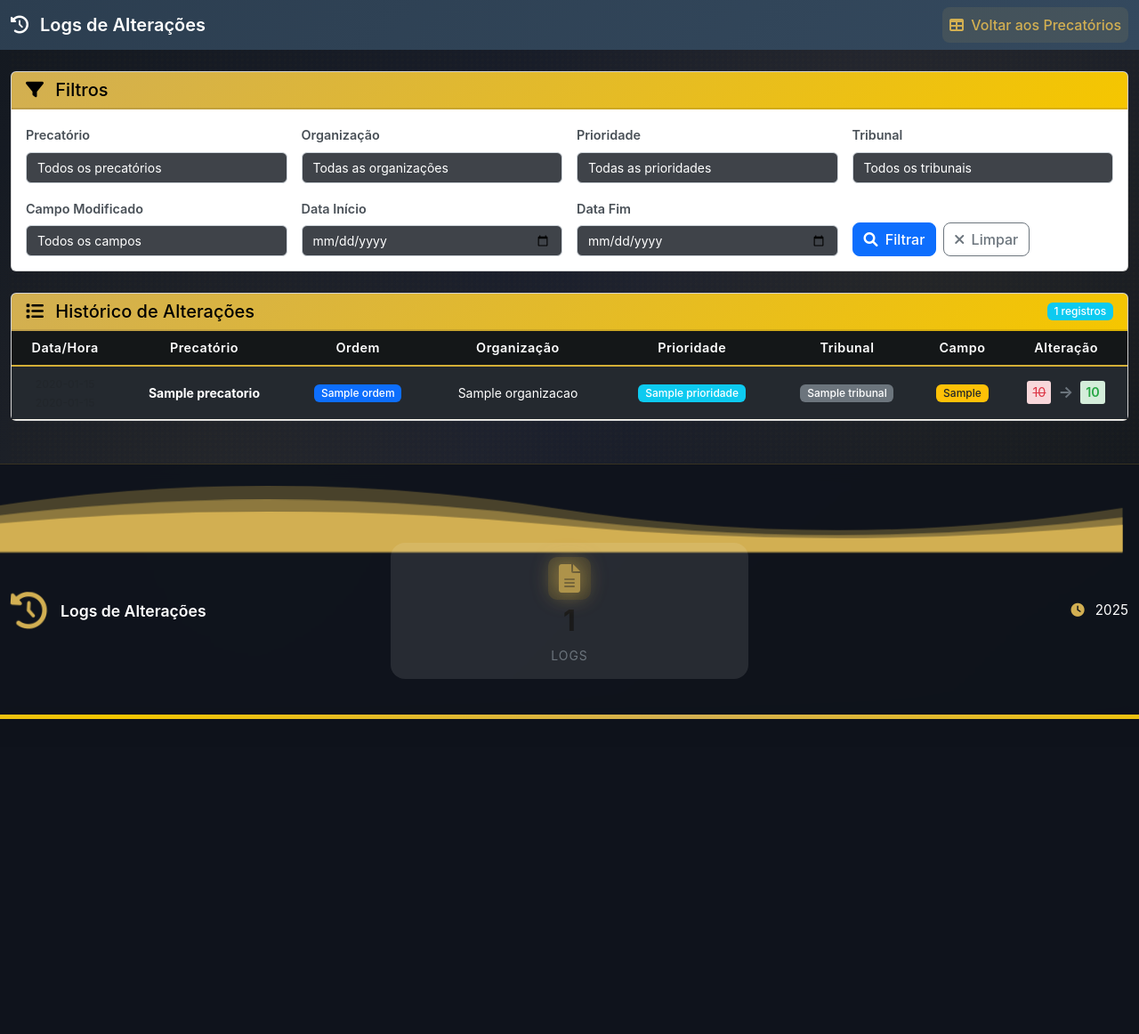
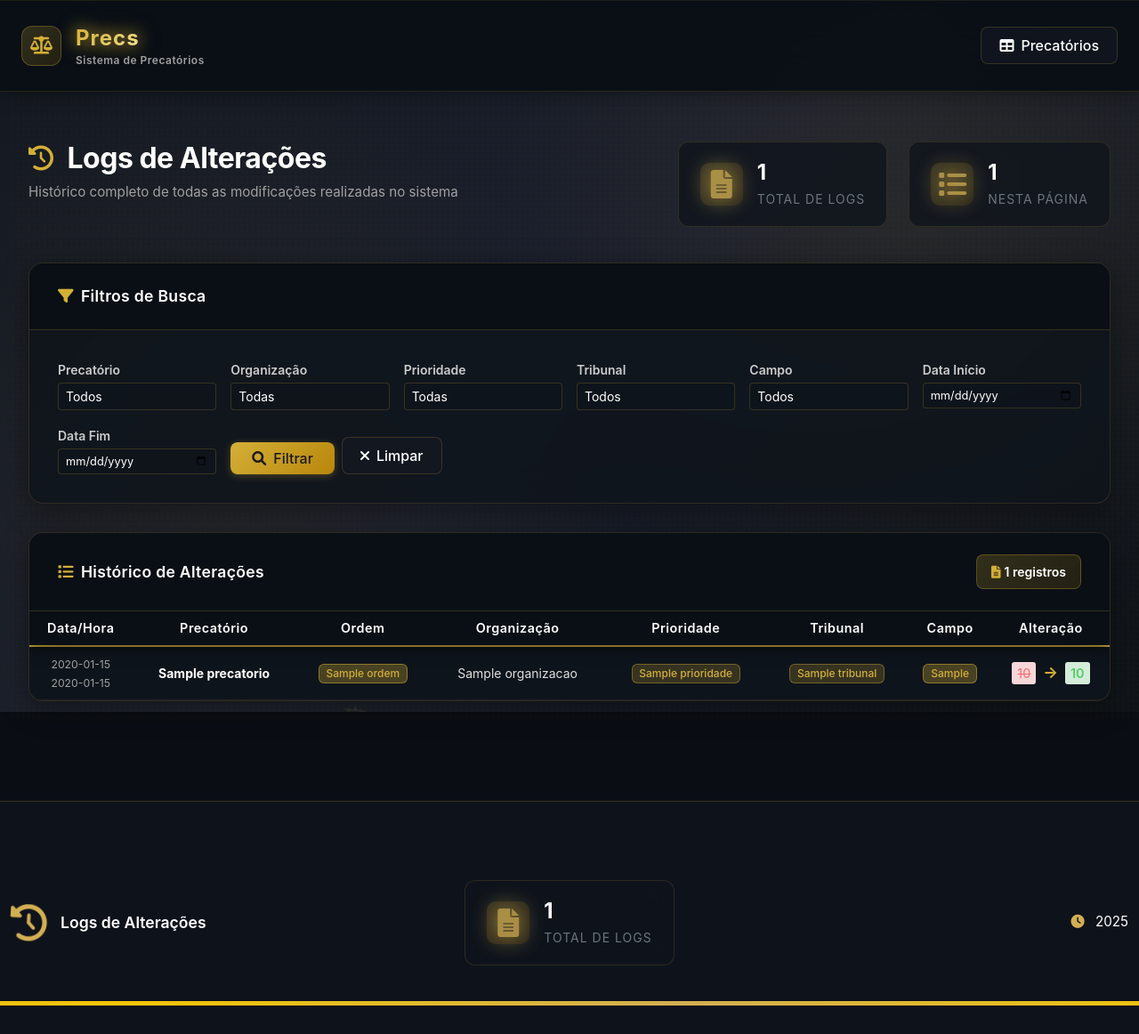
Before and after one commit to williamjohndias/sistema-precatorios, a Flask app: template templates/logs.html in a window 1280 px wide. Shown: the whole page at 89% size. Before the commit the page ends 808 px from the top, so only its background shows below. Run offline with Flask 3, Linux system fonts and the light colour scheme; the template is opened without the code that fills it: most values are stand-ins (such as "Sample title", 1, 10 or a date in 2020); some libraries are stand-ins or nearby versions.

Commit message:
AtualizaÃ§Ã£o do layout da pÃ¡gina de logs para o mesmo estilo moderno da pÃ¡gina principal

```diff
--- a/templates/logs.html
+++ b/templates/logs.html
@@ -3,45 +3,96 @@
 <head>
     <meta charset="UTF-8">
     <meta name="viewport" content="width=device-width, initial-scale=1.0">
-    <title>Logs de Alterações - Sistema Precatórios</title>
+    <title>Logs de Alterações - Precs</title>
     <link href="https://cdn.jsdelivr.net/npm/bootstrap@5.3.0/dist/css/bootstrap.min.css" rel="stylesheet">
     <link href="https://cdnjs.cloudflare.com/ajax/libs/font-awesome/6.0.0/css/all.min.css" rel="stylesheet">
     <link href="{{ url_for('static', filename='style.css') }}" rel="stylesheet">
 </head>
 <body>
-    <!-- Navbar -->
-    <nav class="navbar navbar-expand-lg navbar-dark" style="background: linear-gradient(135deg, #2c3e50 0%, #34495e 100%);">
-        <div class="container-fluid">
-            <span class="navbar-brand mb-0 h1">
-                <i class="fas fa-history me-2"></i>
-                Logs de Alterações
-            </span>
-            <div class="navbar-nav ms-auto">
-                <a class="nav-link btn" href="{{ url_for('index') }}" style="border-color:#D2AF52;color:#D2AF52;background-color:rgba(210,175,82,0.1);">
-                    <i class="fas fa-table me-1"></i>
-                    Voltar aos Precatórios
+    <!-- Partículas de símbolos jurídicos -->
+    <div class="justice-particles">
+        <div class="justice-particle">⚖</div>
+        <div class="justice-particle">📜</div>
+        <div class="justice-particle">⚖</div>
+        <div class="justice-particle">📜</div>
+        <div class="justice-particle">⚖</div>
+        <div class="justice-particle">📜</div>
+        <div class="justice-particle">⚖</div>
+        <div class="justice-particle">📜</div>
+        <div class="justice-particle">⚖</div>
+    </div>
+
+    <nav class="navbar navbar-expand-lg navbar-dark precs-navbar">
+        <div class="container-fluid px-4">
+            <a class="navbar-brand d-flex align-items-center" href="{{ url_for('index') }}">
+                <div class="logo-icon me-3">
+                    <i class="fas fa-balance-scale"></i>
+                </div>
+                <div class="d-flex flex-column">
+                    <span class="fw-bold precs-logo-text mb-0">Precs</span>
+                    <span class="precs-subtitle small">Sistema de Precatórios</span>
+                </div>
+            </a>
+            <div class="d-flex gap-3 align-items-center">
+                <a class="btn btn-nav-action" href="{{ url_for('index') }}">
+                    <i class="fas fa-table me-2"></i>Precatórios
                 </a>
             </div>
         </div>
     </nav>
 
-    <div class="container-fluid mt-4">
+    <div class="main-container">
+        <!-- Alertas -->
+        <div id="alertContainer" class="alert-container"></div>
+
+        <!-- Header Section -->
+        <div class="page-header">
+            <div class="header-content">
+                <div class="header-title-section">
+                    <h1 class="page-title">
+                        <i class="fas fa-history me-3"></i>
+                        Logs de Alterações
+                    </h1>
+                    <p class="page-subtitle">Histórico completo de todas as modificações realizadas no sistema</p>
+                </div>
+                <div class="header-stats">
+                    <div class="stat-card">
+                        <div class="stat-icon">
+                            <i class="fas fa-file-alt"></i>
+                        </div>
+                        <div class="stat-content">
+                            <div class="stat-value" style="color: #ffffff;">{{ pagination.total_count }}</div>
+                            <div class="stat-label">Total de Logs</div>
+                        </div>
+                    </div>
+                    <div class="stat-card">
+                        <div class="stat-icon">
+                            <i class="fas fa-list"></i>
+                        </div>
+                        <div class="stat-content">
+                            <div class="stat-value" style="color: #ffffff;">{{ logs|length }}</div>
+                            <div class="stat-label">Nesta Página</div>
+                        </div>
+                    </div>
+                </div>
+            </div>
+        </div>
+
         <!-- Filtros -->
-        <div class="row mb-4">
-            <div class="col-12">
-                <div class="card">
-                    <div class="card-header">
-                        <h5 class="mb-0">
+        <div class="filters-section">
+            <div class="filters-card">
+                <div class="filters-header">
+                    <div class="filters-title">
                         <i class="fas fa-filter me-2"></i>
-                            Filtros
-                        </h5>
+                        <span>Filtros de Busca</span>
                     </div>
-                    <div class="card-body">
+                </div>
+                <div class="filters-body">
                     <form method="GET" class="row g-3">
-                            <div class="col-md-3">
-                                <label for="filter_precatorio" class="form-label">Precatório</label>
-                                <select class="form-select" id="filter_precatorio" name="filter_precatorio">
-                                    <option value="">Todos os precatórios</option>
+                        <div class="col-md-2">
+                            <label for="filter_precatorio" class="form-label small fw-semibold text-muted mb-1">Precatório</label>
+                            <select class="form-select form-select-sm" id="filter_precatorio" name="filter_precatorio">
+                                <option value="">Todos</option>
                                 {% for value in filter_values.precatorio %}
                                 <option value="{{ value }}" {% if filters.get('precatorio') == value %}selected{% endif %}>
                                     {{ value }}
@@ -49,10 +100,10 @@
                                 {% endfor %}
                             </select>
                         </div>
-                            <div class="col-md-3">
-                                <label for="filter_organizacao" class="form-label">Organização</label>
-                                <select class="form-select" id="filter_organizacao" name="filter_organizacao">
-                                    <option value="">Todas as organizações</option>
+                        <div class="col-md-2">
+                            <label for="filter_organizacao" class="form-label small fw-semibold text-muted mb-1">Organização</label>
+                            <select class="form-select form-select-sm" id="filter_organizacao" name="filter_organizacao">
+                                <option value="">Todas</option>
                                 {% for value in filter_values.organizacao %}
                                 <option value="{{ value }}" {% if filters.get('organizacao') == value %}selected{% endif %}>
                                     {{ value }}
@@ -60,10 +111,10 @@
                                 {% endfor %}
                             </select>
                         </div>
-                            <div class="col-md-3">
-                                <label for="filter_prioridade" class="form-label">Prioridade</label>
-                                <select class="form-select" id="filter_prioridade" name="filter_prioridade">
-                                    <option value="">Todas as prioridades</option>
+                        <div class="col-md-2">
+                            <label for="filter_prioridade" class="form-label small fw-semibold text-muted mb-1">Prioridade</label>
+                            <select class="form-select form-select-sm" id="filter_prioridade" name="filter_prioridade">
+                                <option value="">Todas</option>
                                 {% for value in filter_values.prioridade %}
                                 <option value="{{ value }}" {% if filters.get('prioridade') == value %}selected{% endif %}>
                                     {{ value }}
@@ -71,10 +122,10 @@
                                 {% endfor %}
                             </select>
                         </div>
-                            <div class="col-md-3">
-                                <label for="filter_tribunal" class="form-label">Tribunal</label>
-                                <select class="form-select" id="filter_tribunal" name="filter_tribunal">
-                                    <option value="">Todos os tribunais</option>
+                        <div class="col-md-2">
+                            <label for="filter_tribunal" class="form-label small fw-semibold text-muted mb-1">Tribunal</label>
+                            <select class="form-select form-select-sm" id="filter_tribunal" name="filter_tribunal">
+                                <option value="">Todos</option>
                                 {% for value in filter_values.tribunal %}
                                 <option value="{{ value }}" {% if filters.get('tribunal') == value %}selected{% endif %}>
                                     {{ value }}
@@ -82,10 +133,10 @@
                                 {% endfor %}
                             </select>
                         </div>
-                            <div class="col-md-3">
-                                <label for="filter_campo_modificado" class="form-label">Campo Modificado</label>
-                                <select class="form-select" id="filter_campo_modificado" name="filter_campo_modificado">
-                                    <option value="">Todos os campos</option>
+                        <div class="col-md-2">
+                            <label for="filter_campo_modificado" class="form-label small fw-semibold text-muted mb-1">Campo</label>
+                            <select class="form-select form-select-sm" id="filter_campo_modificado" name="filter_campo_modificado">
+                                <option value="">Todos</option>
                                 {% for value in filter_values.campo_modificado %}
                                 <option value="{{ value }}" {% if filters.get('campo_modificado') == value %}selected{% endif %}>
                                     {{ value }}
@@ -93,50 +144,50 @@
                                 {% endfor %}
                             </select>
                         </div>
-                            <div class="col-md-3">
-                                <label for="filter_data_inicio" class="form-label">Data Início</label>
-                                <input type="date" class="form-control" id="filter_data_inicio"
+                        <div class="col-md-2">
+                            <label for="filter_data_inicio" class="form-label small fw-semibold text-muted mb-1">Data Início</label>
+                            <input type="date" class="form-control form-control-sm" id="filter_data_inicio"
                                    name="filter_data_inicio" value="{{ filters.get('data_inicio', '') }}">
                         </div>
-                            <div class="col-md-3">
-                                <label for="filter_data_fim" class="form-label">Data Fim</label>
-                                <input type="date" class="form-control" id="filter_data_fim"
+                        <div class="col-md-2">
+                            <label for="filter_data_fim" class="form-label small fw-semibold text-muted mb-1">Data Fim</label>
+                            <input type="date" class="form-control form-control-sm" id="filter_data_fim"
                                    name="filter_data_fim" value="{{ filters.get('data_fim', '') }}">
                         </div>
-                            <div class="col-md-3 d-flex align-items-end">
-                                <button type="submit" class="btn btn-primary me-2">
-                                    <i class="fas fa-search me-1"></i>
-                                    Filtrar
+                        <div class="col-md-4 d-flex align-items-end gap-2">
+                            <button type="submit" class="btn precs-btn-gold px-4">
+                                <i class="fas fa-search me-2"></i>Filtrar
                             </button>
-                                <a href="{{ url_for('logs') }}" class="btn btn-outline-secondary">
-                                    <i class="fas fa-times me-1"></i>
-                                    Limpar
+                            <a href="{{ url_for('logs') }}" class="btn btn-nav-action">
+                                <i class="fas fa-times me-2"></i>Limpar
                             </a>
                         </div>
                     </form>
                 </div>
             </div>
         </div>
-        </div>
 
         <!-- Tabela de Logs -->
-        <div class="row">
-            <div class="col-12">
-                <div class="card">
-                    <div class="card-header d-flex justify-content-between align-items-center">
-                        <h5 class="mb-0">
+        <div class="table-section">
+            <div class="table-card">
+                <div class="table-header">
+                    <div class="table-header-left">
                         <i class="fas fa-list me-2"></i>
-                            Histórico de Alterações
-                        </h5>
-                        <span class="badge bg-info">
+                        <span>Histórico de Alterações</span>
+                    </div>
+                    <div class="table-header-right">
+                        <span class="modifications-badge">
+                            <i class="fas fa-file-alt me-1"></i>
                             {{ pagination.total_count }} registros
                         </span>
                     </div>
-                    <div class="card-body p-0">
+                </div>
+                <div class="table-body">
+                    <div class="table-responsive-wrapper">
                         {% if logs %}
                         <div class="table-responsive">
                             <table class="table table-hover mb-0">
-                                <thead style="background-color:#D2AF52;color:#000;">
+                                <thead class="table-header-sticky">
                                     <tr>
                                         <th class="text-center">Data/Hora</th>
                                         <th class="text-center">Precatório</th>
@@ -152,42 +203,42 @@
                                     {% for log in logs %}
                                     <tr>
                                         <td class="text-center">
-                                            <small class="text-muted">
+                                            <small style="color: #a0a0a0;">
                                                 {{ log.data_modificacao.strftime('%d/%m/%Y') }}<br>
                                                 {{ log.data_modificacao.strftime('%H:%M:%S') }}
                                             </small>
                                         </td>
                                         <td class="text-center">
-                                            <strong>{{ log.precatorio or 'N/A' }}</strong>
+                                            <strong style="color: #ffffff;">{{ log.precatorio or 'N/A' }}</strong>
                                         </td>
                                         <td class="text-center">
-                                            <span class="badge bg-primary">
+                                            <span class="badge" style="background: rgba(212, 175, 55, 0.3); color: #D4AF37; border: 1px solid rgba(212, 175, 55, 0.5);">
                                                 {{ log.ordem or 'N/A' }}
                                             </span>
                                         </td>
-                                        <td class="text-center">
+                                        <td class="text-center" style="color: #e0e0e0;">
                                             {{ log.organizacao or 'N/A' }}
                                         </td>
                                         <td class="text-center">
-                                            <span class="badge bg-info">
+                                            <span class="badge" style="background: rgba(212, 175, 55, 0.2); color: #D4AF37; border: 1px solid rgba(212, 175, 55, 0.4);">
                                                 {{ log.prioridade or 'N/A' }}
                                             </span>
                                         </td>
                                         <td class="text-center">
-                                            <span class="badge bg-secondary">
+                                            <span class="badge" style="background: rgba(212, 175, 55, 0.2); color: #D4AF37; border: 1px solid rgba(212, 175, 55, 0.4);">
                                                 {{ log.tribunal or 'N/A' }}
                                             </span>
                                         </td>
                                         <td class="text-center">
-                                            <span class="badge bg-warning text-dark">
+                                            <span class="badge" style="background: rgba(212, 175, 55, 0.3); color: #D4AF37; border: 1px solid rgba(212, 175, 55, 0.5);">
                                                 {{ log.campo_modificado }}
                                             </span>
                                         </td>
                                         <td class="text-center">
-                                            <div class="change-display">
-                                                <span class="old-value">{{ log.valor_anterior or '-' }}</span>
-                                                <span class="change-arrow">→</span>
-                                                <span class="new-value">{{ log.valor_novo or '-' }}</span>
+                                            <div class="change-display" style="display: flex; align-items: center; justify-content: center; gap: 0.5rem;">
+                                                <span class="old-value" style="color: #ff6b6b; text-decoration: line-through;">{{ log.valor_anterior or '-' }}</span>
+                                                <span class="change-arrow" style="color: #D4AF37;">→</span>
+                                                <span class="new-value" style="color: #51cf66; font-weight: 600;">{{ log.valor_novo or '-' }}</span>
                                             </div>
                                         </td>
                                     </tr>
@@ -197,9 +248,9 @@
                         </div>
                         {% else %}
                         <div class="text-center py-5">
-                            <i class="fas fa-history fa-3x text-muted mb-3"></i>
-                            <h5 class="text-muted">Nenhum log encontrado</h5>
-                            <p class="text-muted">Não há registros de alterações para os filtros aplicados.</p>
+                            <i class="fas fa-history fa-3x mb-3" style="color: #666;"></i>
+                            <h5 style="color: #a0a0a0;">Nenhum log encontrado</h5>
+                            <p style="color: #888;">Não há registros de alterações para os filtros aplicados.</p>
                         </div>
                         {% endif %}
                     </div>
@@ -209,10 +260,9 @@
 
         <!-- Paginação -->
         {% if pagination.total_pages > 1 %}
-        <div class="row mt-4">
-            <div class="col-12">
-                <div class="card">
-                    <div class="card-body">
+        <div class="pagination-section">
+            <div class="pagination-card">
+                <div class="pagination-body">
                     <nav aria-label="Paginação">
                         <ul class="pagination justify-content-center mb-0">
                             {% if pagination.has_prev %}
@@ -253,8 +303,8 @@
                         </ul>
                     </nav>
 
-                        <div class="text-center mt-2">
-                            <small class="text-muted">
+                    <div class="text-center mt-3">
+                        <small style="color: #a0a0a0;">
                             Página {{ pagination.page }} de {{ pagination.total_pages }}
                             ({{ pagination.total_count }} registros)
                         </small>
@@ -262,12 +312,11 @@
                 </div>
             </div>
         </div>
-        </div>
         {% endif %}
     </div>
 
-    <!-- Loading Spinner -->
-    <div id="loadingSpinner" class="position-fixed top-50 start-50 translate-middle" style="display: none;">
+    <!-- Loading overlay -->
+    <div id="loadingOverlay" class="loading-overlay">
         <div class="spinner-border text-primary" role="status">
             <span class="visually-hidden">Carregando...</span>
         </div>
@@ -275,34 +324,31 @@
 
     <!-- Rodapé -->
     <footer class="footer mt-5">
-        <div class="footer-wave">
-            <svg xmlns="http://www.w3.org/2000/svg" viewBox="0 0 1200 100" preserveAspectRatio="none">
-                <path d="M0,50 Q300,0 600,50 T1200,50 L1200,100 L0,100 Z" fill="#D2AF52" opacity="0.3"></path>
-                <path d="M0,60 Q300,20 600,60 T1200,60 L1200,100 L0,100 Z" fill="#D2AF52" opacity="0.5"></path>
-                <path d="M0,70 Q300,40 600,70 T1200,70 L1200,100 L0,100 Z" fill="#D2AF52"></path>
-            </svg>
-        </div>
         <div class="footer-content">
             <div class="container">
-                <div class="row align-items-center">
-                    <div class="col-md-4 text-center text-md-start mb-3 mb-md-0">
+                <div class="row align-items-center justify-content-between">
+                    <div class="col-md-4 mb-3 mb-md-0">
                         <div class="footer-logo">
                             <i class="fas fa-history footer-icon"></i>
                             <h5 class="footer-title mb-0">Logs de Alterações</h5>
                         </div>
                     </div>
-                    <div class="col-md-4 text-center mb-3 mb-md-0">
-                        <div class="footer-stats">
-                            <div class="stat-item">
-                                <i class="fas fa-file-alt stat-icon"></i>
-                                <span class="stat-number">{{ pagination.total_count }}</span>
-                                <span class="stat-label">Logs</span>
+                    <div class="col-md-4 mb-3 mb-md-0 d-flex justify-content-center">
+                        <div class="header-stats">
+                            <div class="stat-card">
+                                <div class="stat-icon">
+                                    <i class="fas fa-file-alt"></i>
+                                </div>
+                                <div class="stat-content">
+                                    <div class="stat-value" style="color: #ffffff;">{{ pagination.total_count }}</div>
+                                    <div class="stat-label">Total de Logs</div>
                                 </div>
                             </div>
                         </div>
-                    <div class="col-md-4 text-center text-md-end">
+                    </div>
+                    <div class="col-md-4 mb-3 mb-md-0 d-flex justify-content-end">
                         <div class="footer-info">
-                            <p class="mb-0">
+                            <p class="mb-0" style="color: #ffffff;">
                                 <i class="fas fa-clock"></i>
                                 <span id="currentYear"></span>
                             </p>
```
Lines whose indentation alone changed are shown as unchanged.
